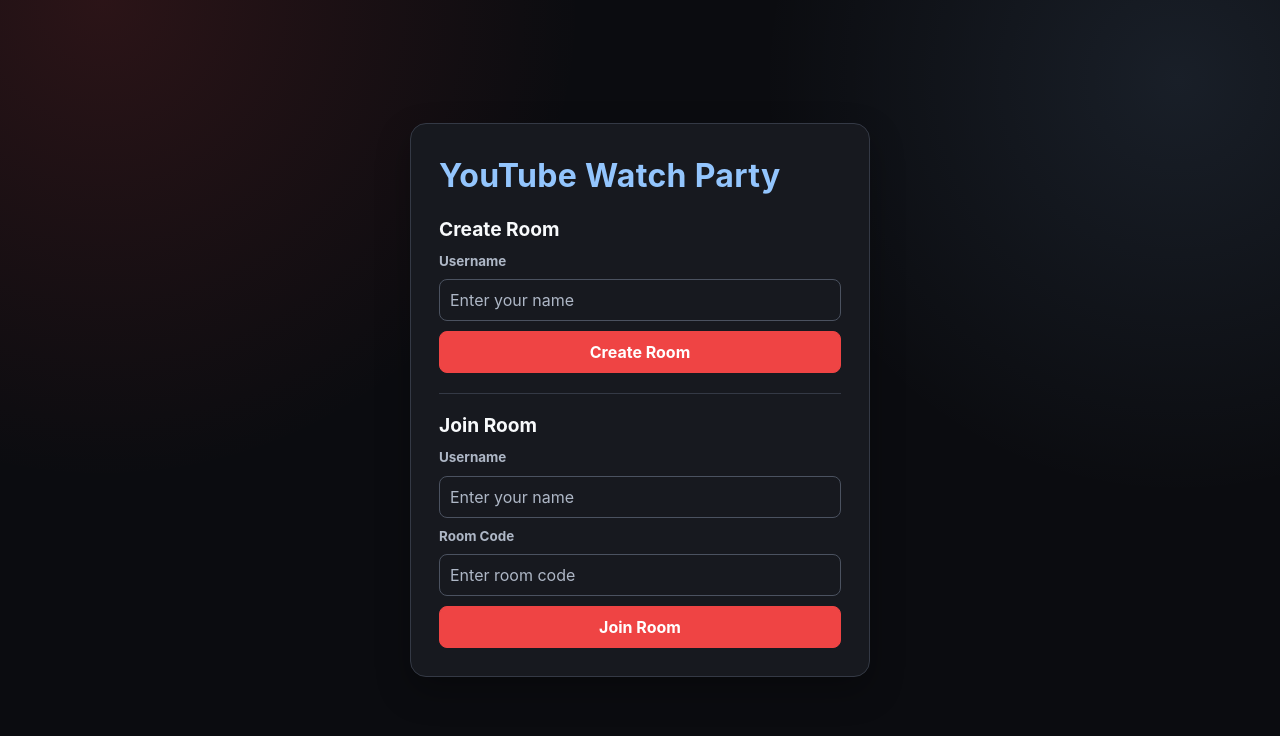
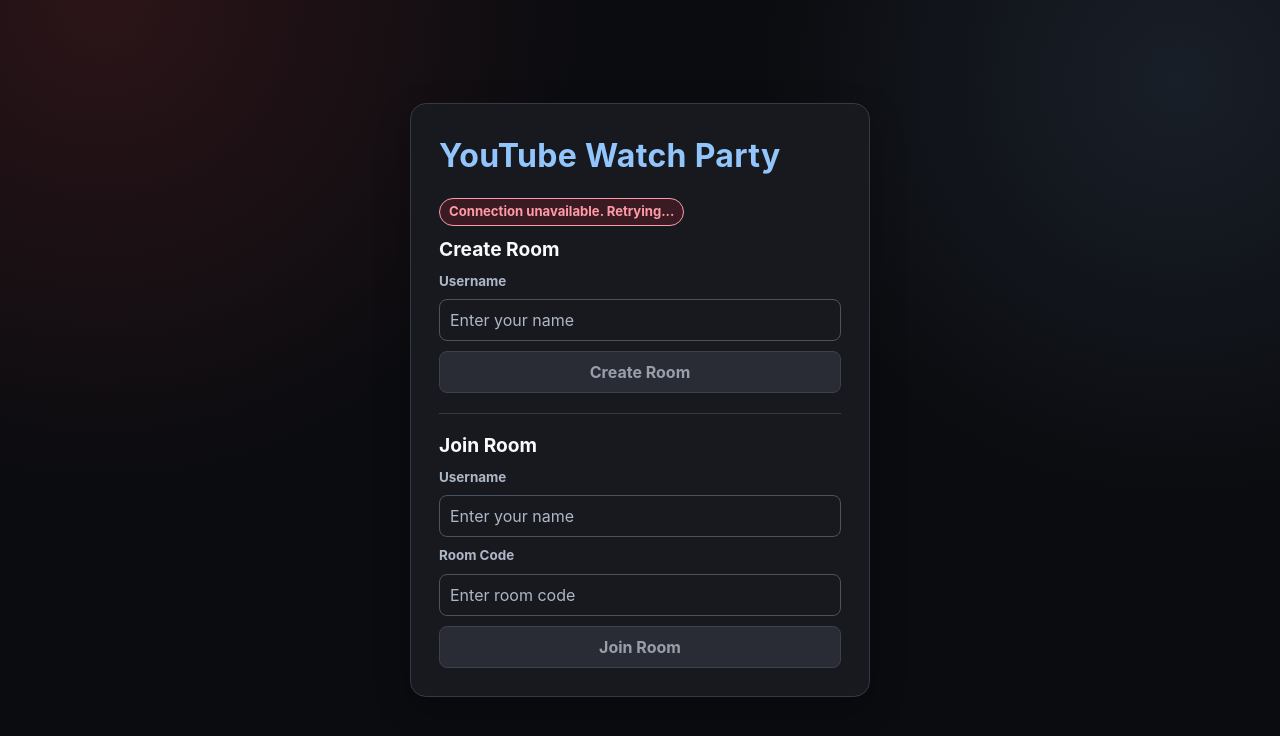
Before and after one commit to ashwarya-maurya/Youtube_WatchParty, a React (Vite) app in the folder client/: page / in a window 1280 px wide. Shown: the top 736 px of the page. Built offline with nearby package versions, Linux system fonts and the light colour scheme; no server answers.

Commit message:
Final Deployment Commit

```diff
--- a/client/src/App.css
+++ b/client/src/App.css
@@ -1126,6 +1126,35 @@
   letter-spacing: 0.01em;
 }
 
+.home-connection-status {
+  display: inline-flex;
+  align-items: center;
+  min-height: 26px;
+  margin: -10px 0 12px;
+  border: 1px solid var(--color-border);
+  border-radius: 999px;
+  padding: 3px 9px;
+  font-size: 0.82rem;
+  font-weight: 700;
+}
+
+.home-connection-status.is-connected {
+  border-color: var(--color-success);
+  background: var(--color-success-surface);
+  color: var(--color-success);
+}
+
+.home-connection-status.is-connecting {
+  background: var(--color-surface-subtle);
+  color: var(--color-text-muted);
+}
+
+.home-connection-status.is-disconnected {
+  border-color: var(--color-danger);
+  background: var(--color-danger-surface);
+  color: var(--color-danger);
+}
+
 /* Compact room header */
 
 .room-header {
--- a/client/src/pages/HomePage.jsx
+++ b/client/src/pages/HomePage.jsx
@@ -1,4 +1,4 @@
-import { useState } from "react";
+import { useEffect, useState } from "react";
 import { useLocation, useNavigate } from "react-router-dom";
 import socket from "../services/socketService";
 import SOCKET_EVENTS from "../constants/socketEvents";
@@ -12,6 +12,37 @@
   const [roomId, setRoomId] = useState(location.state?.prefilledRoomId || "");
   const [error, setError] = useState("");
   const [isSubmitting, setIsSubmitting] = useState(false);
+  const [connectionState, setConnectionState] = useState(
+    socket.connected ? "connected" : "connecting",
+  );
+
+  useEffect(() => {
+    const handleConnect = () => {
+      setConnectionState("connected");
+    };
+
+    const handleDisconnect = () => {
+      setConnectionState("disconnected");
+    };
+
+    const handleConnectError = () => {
+      setConnectionState("disconnected");
+    };
+
+    socket.on("connect", handleConnect);
+    socket.on("disconnect", handleDisconnect);
+    socket.on("connect_error", handleConnectError);
+
+    if (!socket.connected) {
+      socket.connect();
+    }
+
+    return () => {
+      socket.off("connect", handleConnect);
+      socket.off("disconnect", handleDisconnect);
+      socket.off("connect_error", handleConnectError);
+    };
+  }, []);
 
   const handleCreateRoom = () => {
     const trimmedUsername = username.trim();
@@ -100,6 +131,17 @@
       <section className="home-card">
         <h1 className="home-brand">YouTube Watch Party</h1>
 
+        <p
+          className={`home-connection-status is-${connectionState}`}
+          role="status"
+        >
+          {connectionState === "connected"
+            ? "Connected"
+            : connectionState === "connecting"
+              ? "Connecting..."
+              : "Connection unavailable. Retrying..."}
+        </p>
+
         {routeMessage && (
           <p className="status-message home-feedback" role="status">
             {routeMessage}
@@ -126,7 +168,7 @@
               className="primary-action"
               type="button"
               onClick={handleCreateRoom}
-              disabled={isSubmitting}
+              disabled={isSubmitting || connectionState !== "connected"}
             >
               Create Room
             </button>
@@ -161,7 +203,7 @@
               className="secondary-action"
               type="button"
               onClick={handleJoinRoom}
-              disabled={isSubmitting}
+              disabled={isSubmitting || connectionState !== "connected"}
             >
               Join Room
             </button>
```
